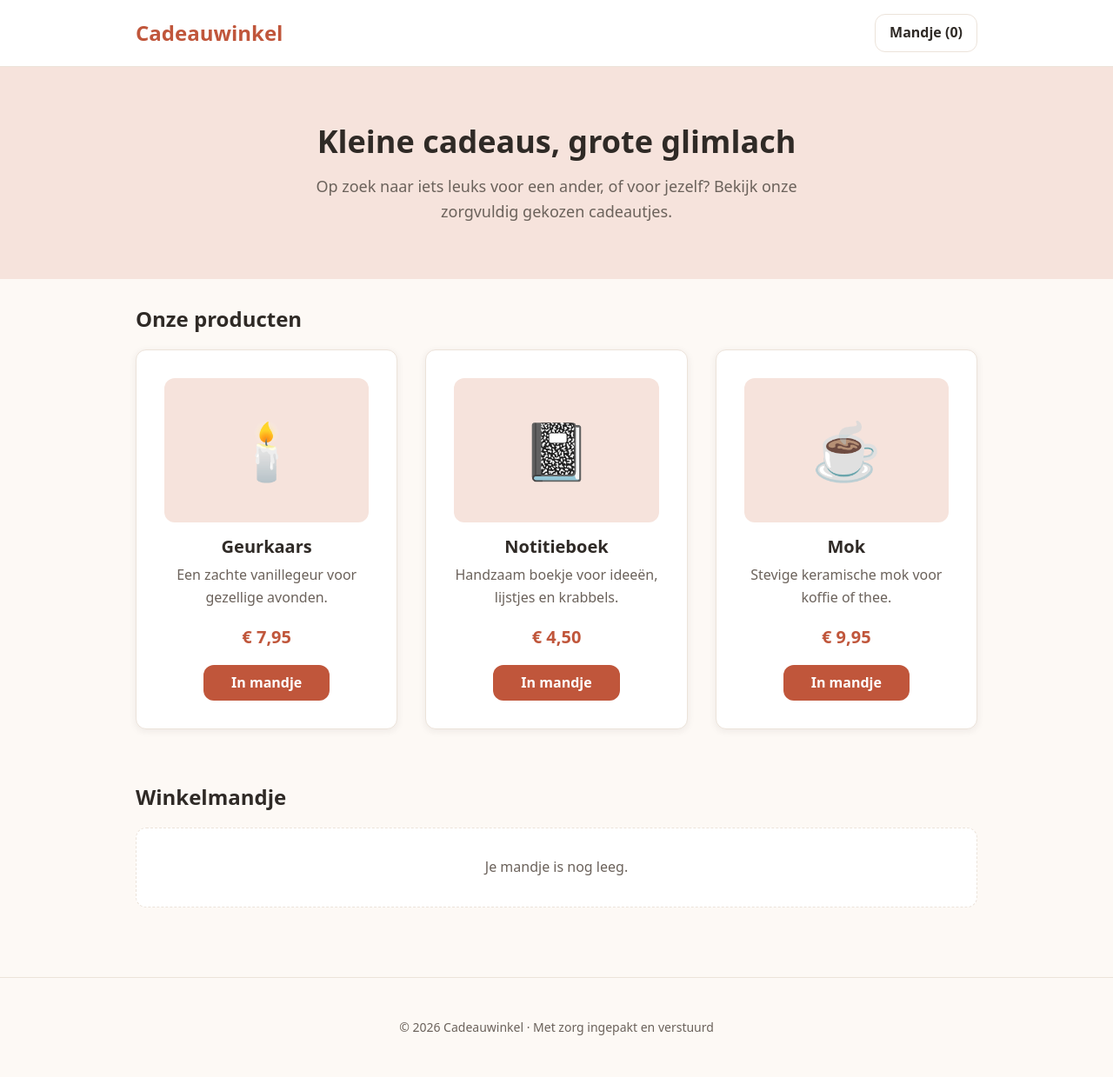
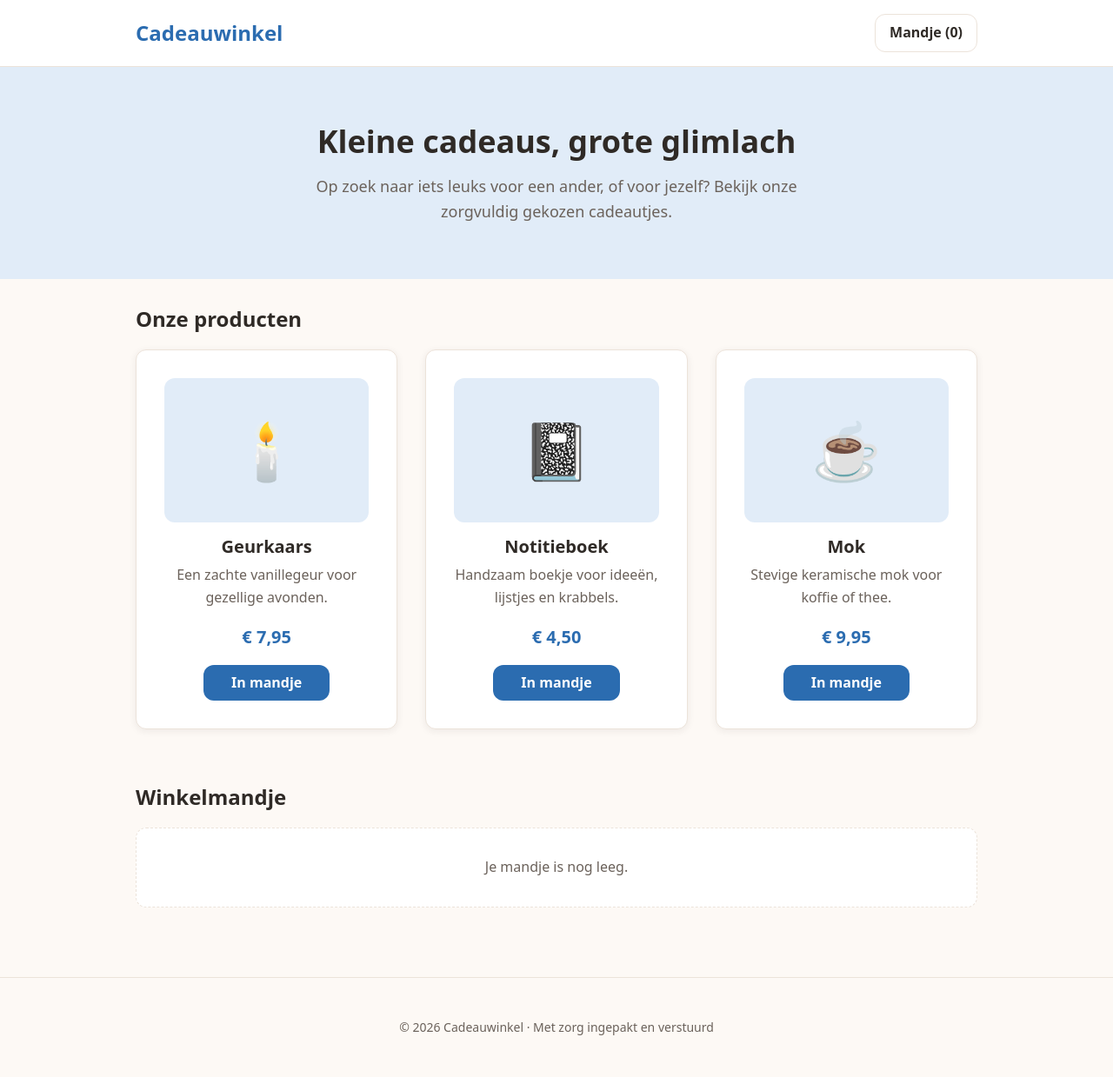
Before and after one commit to Cavear/vibe_webshop, a PHP site: page / in a window 1280 px wide. Shown: the whole page at 87% size. Run offline with PHP 8.4, Linux system fonts and the light colour scheme; data comes from the database, SQL or seed files in the repository.

Commit message:
Huisstijlkleur blauw in plaats van terracotta

```diff
--- a/style.css
+++ b/style.css
@@ -1,8 +1,8 @@
 /* ===== Variabelen ===== */
 :root {
-    --kleur-primair: #c0563b;
-    --kleur-primair-donker: #9e432c;
-    --kleur-primair-licht: #f6e3dc;
+    --kleur-primair: #2b6cb0;
+    --kleur-primair-donker: #1f5490;
+    --kleur-primair-licht: #e1ecf8;
     --kleur-achtergrond: #fdf9f5;
     --kleur-kaart: #ffffff;
     --kleur-tekst: #2f2a26;
```
